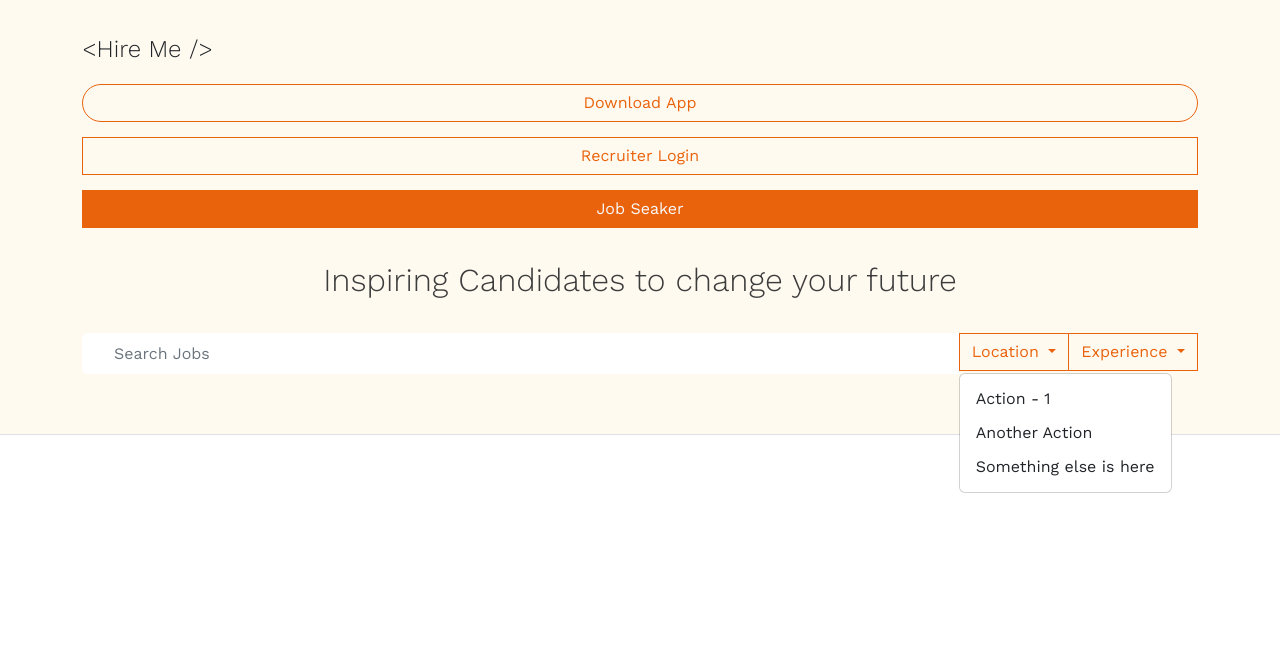
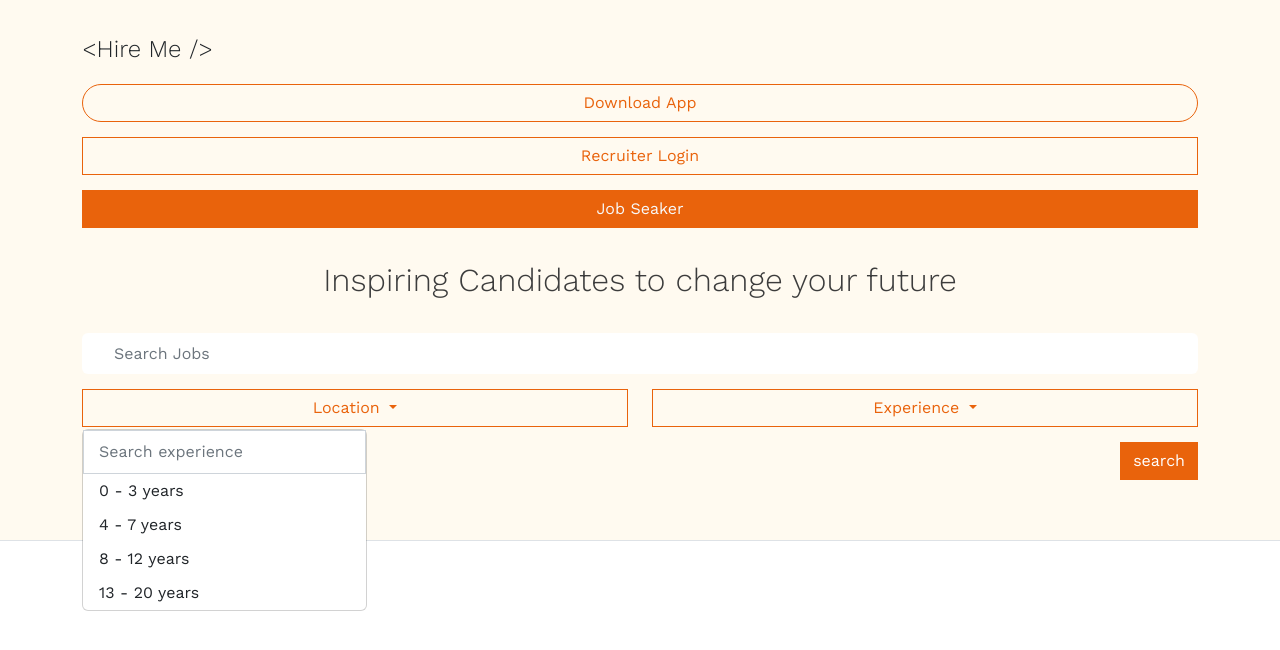
Before and after one commit to Devcorns/job-portal, an Angular app: page / in a window 1280 px wide. Both pictures are taken after a click on the button "Location". Shown: the top 650 px of the page. Built offline with nearby package versions, Linux system fonts and the light colour scheme.

Commit message:
update search & dropdown functionality

```diff
--- /dev/null
+++ b/src/app/'json-typings.d.ts
@@ -0,0 +1,4 @@
+declare module "*.json" {
+    const value: any;
+    export default value;
+    }
--- a/src/app/includes/front-header/front-header.component.html
+++ b/src/app/includes/front-header/front-header.component.html
@@ -13,36 +13,48 @@
       </div>
     </header>
     <h1 class="text-center mb-3">Inspiring Candidates to change your future</h1>
-    <form>
-      <div class="">
+    <form #form="ngForm">
+      <div class="row">
 
 
-          <div class="input-group mb-3 ">
-            <input type="text" class="form-control border-0 " aria-label="Search Jobs" placeholder="Search Jobs">
-            <div ngbDropdown class="d-inline-block">
-              <button type="button" class="btn btn-outline-warning rounded-0 "  id="dropdownBasic1" ngbDropdownToggle>
-                Location
-              </button>
-              <div ngbDropdownMenu aria-labelledby="dropdownBasic1">
-                <button ngbDropdownItem>Action - 1</button>
-                <button ngbDropdownItem>Another Action</button>
-                <button ngbDropdownItem>Something else is here</button>
+          <div class="col-sm-12  mb-3 ">
+            <input list="jobs" type="text" [(ngModel)]="jobtitle" name="jobtitle" class="d-inline-block form-control border-0 mb-2" aria-label="Search Jobs" placeholder="Search Jobs">
+            <datalist id="jobs">
+              <option value={{i.title}}  *ngFor="let i of jobList">
+            </datalist>
+            <div class="row mb-2">
+              <div ngbDropdown class="col-6" #locDropdown="ngbDropdown">
+                <button type="button" class="btn btn-outline-warning rounded-0 w-100"  id="dropdownBasic1" ngbDropdownToggle>
+                  {{location_title}}
+                </button>
+                <div ngbDropdownMenu aria-labelledby="dropdownBasic1" class="p-0 w-50">
+                  <input type="text" class="form-control border-1 rounded-0 px-2" placeholder="Search experience">
+
+                    <button *ngFor="let i of expList" ngbDropdownItem (click)="getLoc(i.title)">{{i.title+" years"}}</button>
+
+                </div>
+              </div>
+              <div ngbDropdown class="col-6" #expDropdown="ngbDropdown">
+                <button type="button" class="btn btn-outline-warning rounded-0 w-100"  id="dropdownBasic1" ngbDropdownToggle>
+                  {{experience_title}}
+                </button>
+                <div ngbDropdownMenu aria-labelledby="dropdownBasic1" class="p-0 w-50">
+                  <input type="text" class="form-control border-1 rounded-0 px-2" placeholder="Search job profile">
+
+                  <button *ngFor="let i of jobList" ngbDropdownItem (click)="getExp(i.title)">{{i.title}}</button>
+
+                </div>
               </div>
             </div>
-            <div ngbDropdown class="d-inline-block">
-              <button type="button" class="btn btn-outline-warning rounded-0 "  id="dropdownBasic1" ngbDropdownToggle>
-                Experience
-              </button>
-              <div ngbDropdownMenu aria-labelledby="dropdownBasic1">
-                <button ngbDropdownItem>Action - 1</button>
-                <button ngbDropdownItem>Another Action</button>
-                <button ngbDropdownItem>Something else is here</button>
-              </div>
+            <div class="text-end">
+              <button class="btn btn-warning text-white" (click)="searchHandle()">search</button>
             </div>
 
           </div>
 
+
       </div>
+      <!-- <button (click)="dropdown.open()">open dropdown</button> -->
 
     </form>
 
--- a/src/app/includes/front-header/front-header.component.ts
+++ b/src/app/includes/front-header/front-header.component.ts
@@ -1,4 +1,10 @@
-import { Component, OnInit } from "@angular/core";
+import { Component, OnInit, ViewChild } from "@angular/core";
+
+import { NgbDropdown } from '@ng-bootstrap/ng-bootstrap';
+
+// import ext from "./../../json-apis/experience";
+import exp from './../../json-apis/experience.json';
+import jobprofile from './../../json-apis/jobprofiles.json';
 
 @Component({
     selector:'app-front-header',
@@ -8,11 +14,35 @@ import { Component, OnInit } from "@angular/core";
 
  export class FrontHeaderComponent implements OnInit {
 
+    expList:{id:number, title:string}[] = exp;
+    jobList:{id:number,title:string}[] = jobprofile;
+    experience_title:string="Experience";
+    location_title:string="Location";
+    jobtitle=""
+
+    @ViewChild('expDropdown', { static: true })
+    expdropdown!: NgbDropdown;
+    @ViewChild('locDropdown',{static: true})
+    locdropdown!:NgbDropdown;
     logo= "<Hire Me />"
 
+
+
+
     ngOnInit() {
+        // console.log(this.countryList)
+        // this.expdropdown.open()
+        // this.locdropdown.open()
+    }
 
+    getExp(val:string) {
+        this.experience_title = val
     }
+    getLoc(val:string) {
+        this.location_title = val
+    }
+    searchHandle() {
+        console.log({exp:this.experience_title,loc:this.location_title,job:this.jobtitle})
+    }
+
 }
-
-//  export  FrontHeader;
--- /dev/null
+++ b/src/app/json-apis/experience.json
@@ -0,0 +1,18 @@
+[
+    {
+        "id":1,
+        "title":"0 - 3"
+    },
+    {
+        "id":2,
+        "title":"4 - 7"
+    },
+    {
+        "id":3,
+        "title":"8 - 12"
+    },
+    {
+        "id":4,
+        "title":"13 - 20"
+    }
+]
--- /dev/null
+++ b/src/app/json-apis/jobprofiles.json
@@ -0,0 +1,18 @@
+[
+    {
+        "id":1,
+        "title":"UI"
+    },
+    {
+        "id":2,
+        "title":"jQuery"
+    },
+    {
+        "id":3,
+        "title":"Angular"
+    },
+    {
+        "id":4,
+        "title":"React"
+    }
+]
```
